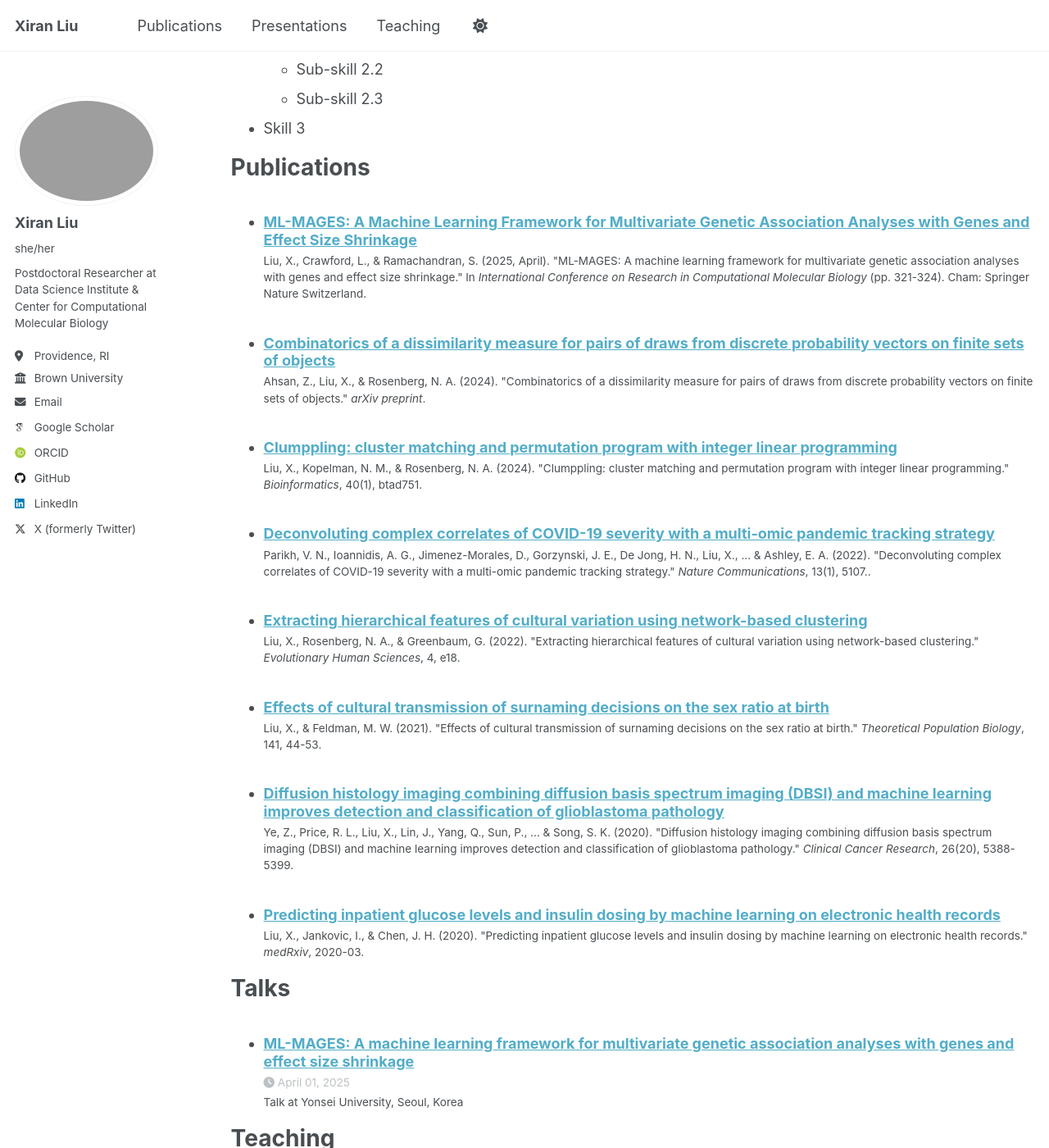
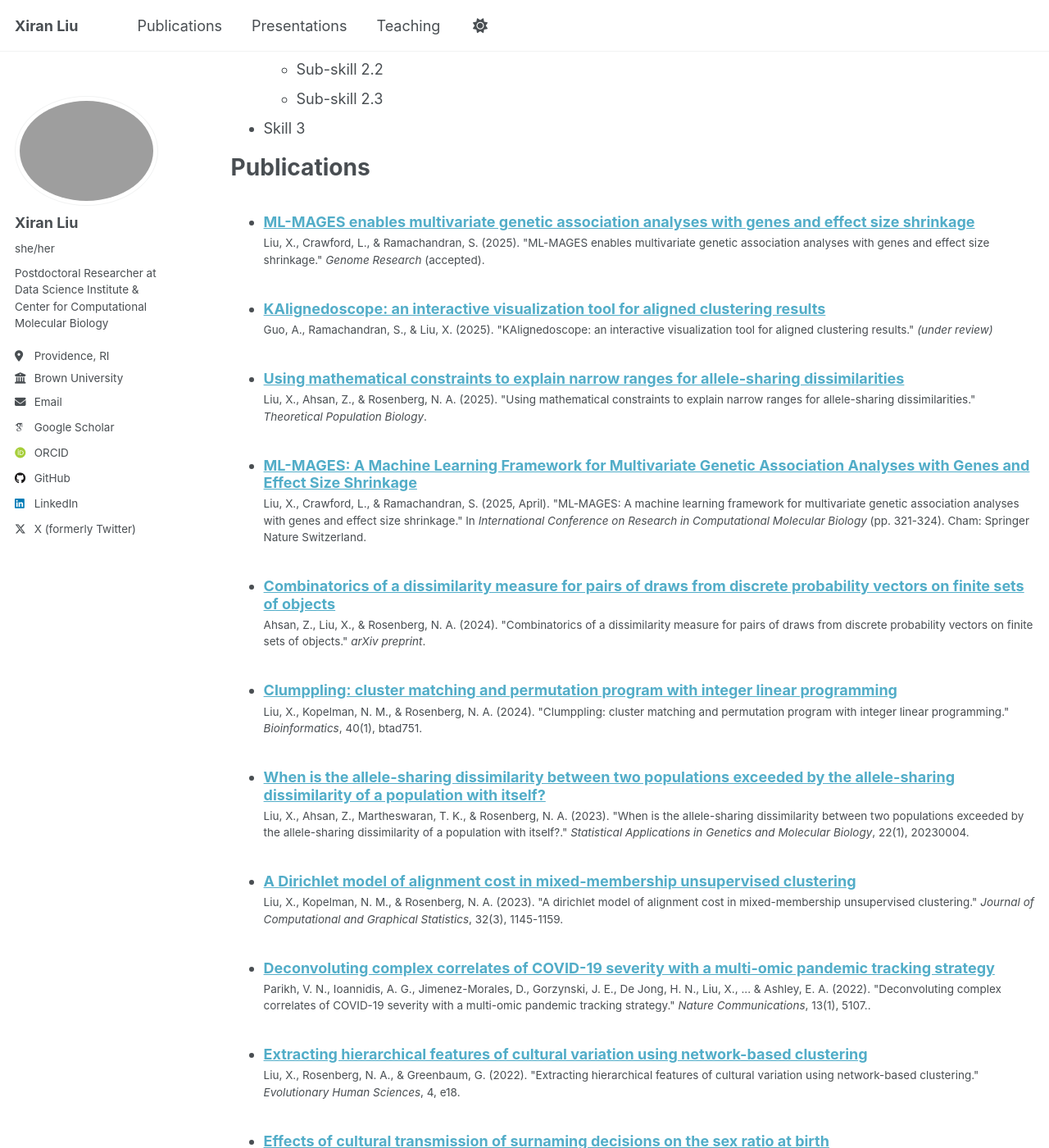
Before and after one commit to xr-cc/xr-cc.github.io, a Jekyll site: the page built from _pages/cv.md, in a window 1280 px wide and 1400 px high, scrolled down 892 px. Shown: the whole window at 82% size. Built offline with Jekyll 4.4.1, drawn with Linux system fonts in a browser that asks for light colours; some web fonts are replaced; a script that is not in the unit is left out.

Commit message:
add pubs

```diff
--- a/_config.yml
+++ b/_config.yml
@@ -89,6 +89,8 @@ publication_category:
     title: 'Conference Papers'
   preprints:
     title: 'Preprints'
+  notes:
+    title: 'Application Notes'
 
 # Site Settings
 teaser                   :  # filename of teaser fallback teaser image placed in /images/ for social media previews
--- /dev/null
+++ b/_publications/2022-11-10-dirichlet2022.md
@@ -0,0 +1,16 @@
+---
+title: "A Dirichlet model of alignment cost in mixed-membership unsupervised clustering"
+collection: manuscripts
+category: 'manuscripts'
+permalink: /publication/2022-11-10-dirichlet2022
+date: 2022-11-10
+venue: 'Journal of Computational and Graphical Statistics'
+doi: '10.1080/10618600.2022.2127739'
+citation: 'Liu, X., Kopelman, N. M., &amp; Rosenberg, N. A. (2023). &quot;A dirichlet model of alignment cost in mixed-membership unsupervised clustering.&quot; <i>Journal of Computational and Graphical Statistics</i>, 32(3), 1145-1159.'
+authors:
+  - Xiran Liu
+  - Naama M Kopelman
+  - Noah A Rosenberg
+---
+
+<a href='https://doi.org/10.1080/10618600.2022.2127739'>DOI:10.1080/10618600.2022.2127739</a>
--- /dev/null
+++ b/_publications/2023-12-12-when2023.md
@@ -0,0 +1,17 @@
+---
+title: "When is the allele-sharing dissimilarity between two populations exceeded by the allele-sharing dissimilarity of a population with itself?"
+collection: manuscripts
+category: 'manuscripts'
+permalink: /publication/2023-12-12-when2023
+date: 2023-12-12
+venue: 'Statistical Applications in Genetics and Molecular Biology'
+doi: '10.1515/sagmb-2023-0004'
+citation: 'Liu, X., Ahsan, Z., Martheswaran, T. K., &amp; Rosenberg, N. A. (2023). &quot;When is the allele-sharing dissimilarity between two populations exceeded by the allele-sharing dissimilarity of a population with itself?.&quot; <i>Statistical Applications in Genetics and Molecular Biology</i>, 22(1), 20230004.'
+authors:
+  - Xiran Liu
+  - Zarif Ahsan
+  - Tarun K Martheswaran
+  - Noah A Rosenberg
+---
+
+<a href='https://doi.org/10.1515/sagmb-2023-0004'>DOI:10.1515/sagmb-2023-0004</a>
--- /dev/null
+++ b/_publications/2025-06-17-using2025.md
@@ -0,0 +1,16 @@
+---
+title: "Using mathematical constraints to explain narrow ranges for allele-sharing dissimilarities"
+collection: manuscripts
+category: 'manuscripts'
+permalink: /publication/2025-06-17-using2025
+date: 2025-06-17
+venue: 'Theoretical Population Biology'
+doi: '10.1016/j.tpb.2025.05.002'
+citation: 'Liu, X., Ahsan, Z., &amp; Rosenberg, N. A. (2025). &quot;Using mathematical constraints to explain narrow ranges for allele-sharing dissimilarities.&quot; <i>Theoretical Population Biology</i>.'
+authors:
+  - Xiran Liu
+  - Zarif Ahsan
+  - Noah A Rosenberg
+---
+
+<a href='https://doi.org/10.1016/j.tpb.2025.05.002'>DOI:10.1016/j.tpb.2025.05.002</a>
--- /dev/null
+++ b/_publications/2025-12-31-kalignedoscope2025.md
@@ -0,0 +1,13 @@
+---
+title: "KAlignedoscope: an interactive visualization tool for aligned clustering results"
+collection: manuscripts
+category: 'notes'
+permalink: /publication/2025-12-31-kalignedoscope2025
+date: 2025-12-31
+venue: '(under review)'
+citation: 'Guo, A., Ramachandran, S., &amp; Liu, X. (2025). &quot;KAlignedoscope: an interactive visualization tool for aligned clustering results.&quot; <i>(under review)</i>'
+authors:
+  - Avery Guo
+  - Sohini Ramachandran
+  - Xiran Liu
+---
--- /dev/null
+++ b/_publications/2025-12-31-mlmages2025gr.md
@@ -0,0 +1,13 @@
+---
+title: "ML-MAGES enables multivariate genetic association analyses with genes and effect size shrinkage"
+collection: manuscripts
+category: 'manuscripts'
+permalink: /publication/2025-12-31-mlmages2025gr
+date: 2025-12-31
+venue: 'Genome Research'
+citation: 'Liu, X., Crawford, L., &amp; Ramachandran, S. (2025). &quot;ML-MAGES enables multivariate genetic association analyses with genes and effect size shrinkage.&quot; <i>Genome Research</i> (accepted).'
+authors:
+  - Xiran Liu
+  - Lorin Crawford
+  - Sohini Ramachandran
+---
```
Also changed, not shown: markdown_generator/publications.tsv (+5 -0 lines).
